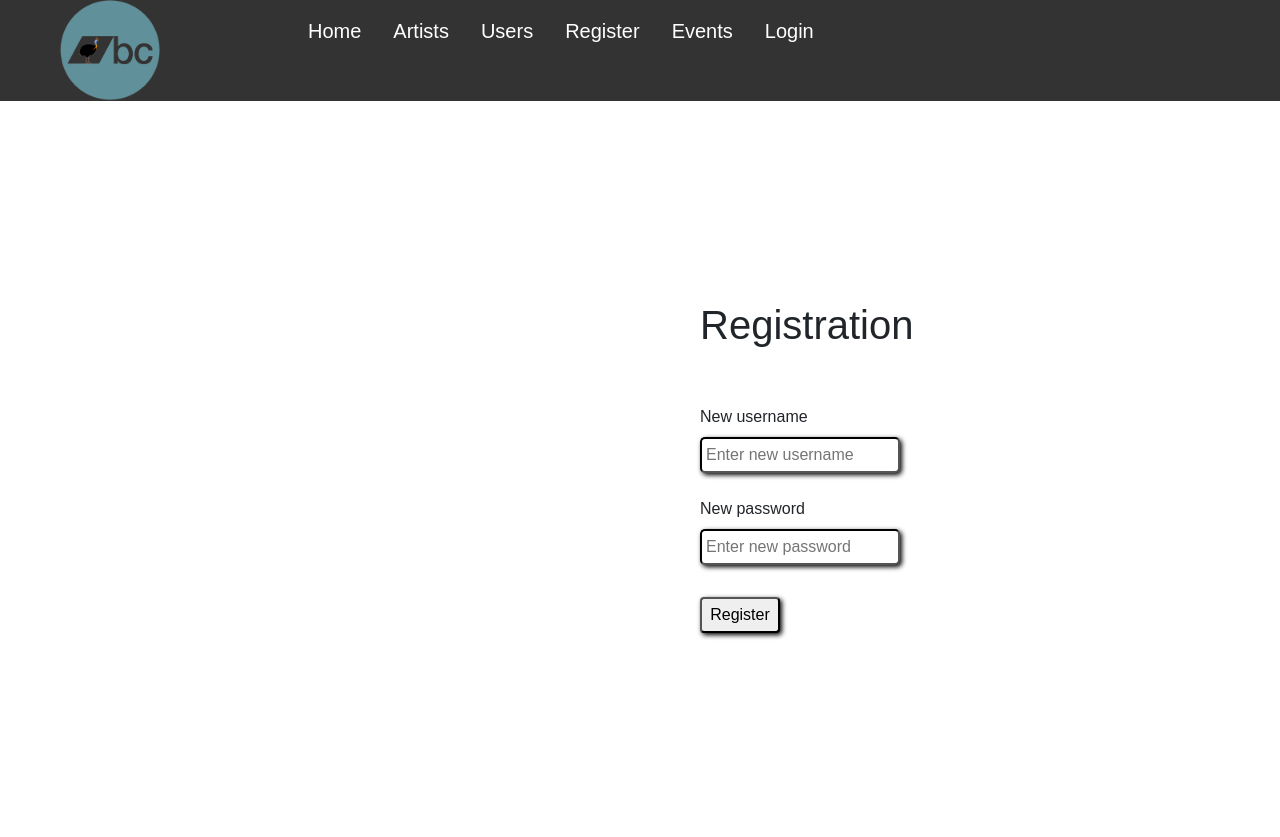
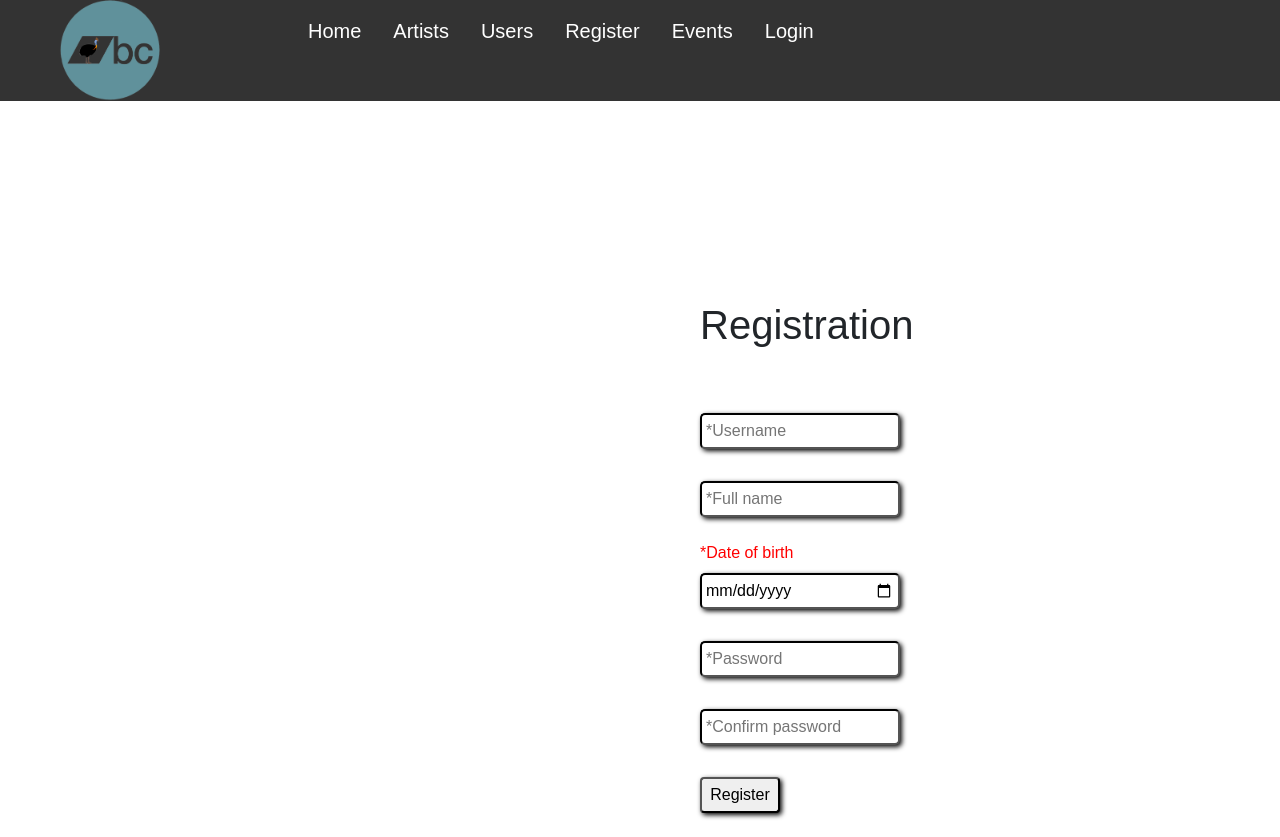
Before and after one commit to CodecoolGlobal/el-proyecte-grande-sprint-1-csharp-KisLorand, a React (Create React App) app in the folder Badcamp/Frontend/: page /register in a window 1280 px wide. Before the commit the page ends 800 px from the top, so only its background shows below. Built offline with nearby package versions, Linux system fonts and the light colour scheme; no server answers.

Commit message:
updating registration with more inputs and show errors

```diff
--- a/Badcamp/Frontend/src/components/Register/RegistrationForm.jsx
+++ b/Badcamp/Frontend/src/components/Register/RegistrationForm.jsx
@@ -1,30 +1,46 @@
-const RegistrationForm = ( { handleSubmit }) => {
+const RegistrationForm = ( { handleSubmit, regError }) => {
 
     return (
         <form onSubmit={handleSubmit}>
-            <label htmlFor="username">New username</label><br />
             <input
-                id="username"
-                placeholder="Enter new username"
+                placeholder="*Username"
                 type="text"
                 name="newUsername"
                 required
                 autoFocus
-            />
+            /><br /><br />
 
-            <br /><br />
+            <input
+                placeholder="*Full name"
+                type="text"
+                name="newFullName"
+                required
+            /><br /><br />
 
-            <label htmlFor="password">New password</label><br />
+            <label htmlFor="date" style={{ color: "red" }}>*Date of birth</label><br />
             <input
-                id="password"
-                placeholder="Enter new password"
+                id="date"
+                type="date"
+                name="newDateOfBirth"
+                required
+            /><br /><br />
+
+            <input
+                placeholder="*Password"
                 type="password"
                 name="newPassword"
                 required
             /><br /><br />
 
+            <input
+                placeholder="*Confirm password"
+                type="password"
+                name="newPassword2"
+                required
+            /><br /><br />
+
             <button className="custom-btn" type="submit">Register</button><br /><br />
-{/*            {errorMessage ? <p style={{ color: "red" }}>{errorMessage}</p> : null}*/}
+            {regError ? <p style={{ color: "red" }}>{regError}</p> : null}
         </form>
     );
 }
```
